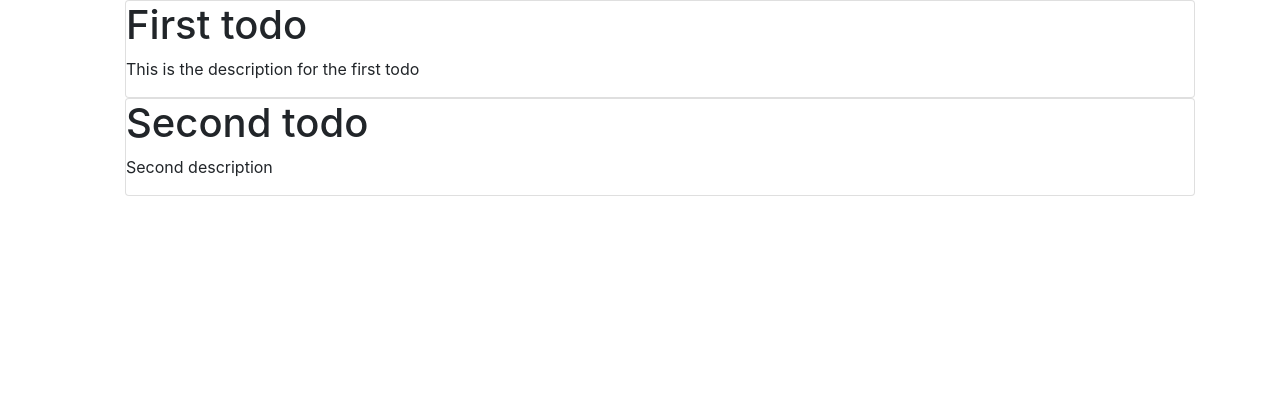
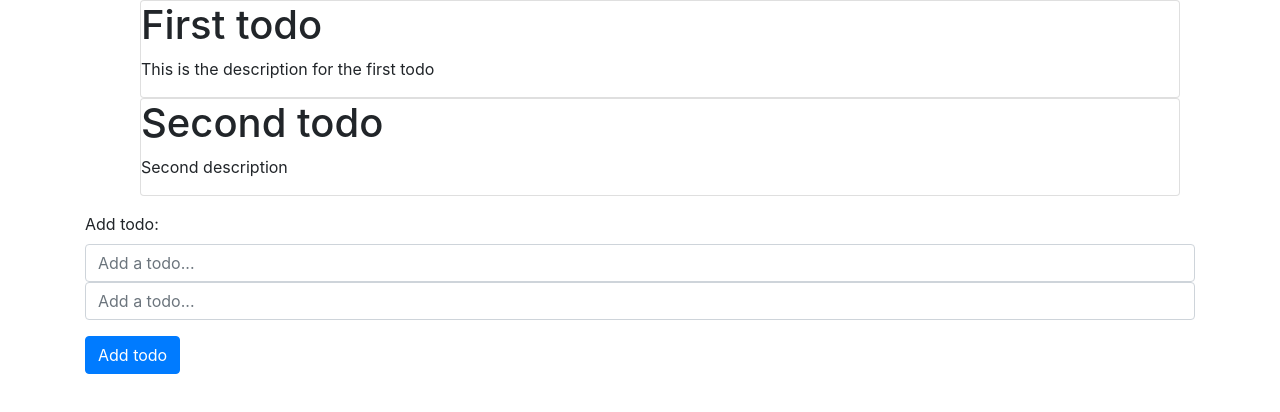
Before and after one commit to stephenisau/redux-todo, a React (Create React App) app: page / in a window 1280 px wide. Shown: the top 412 px of the page. Built offline with nearby package versions, Linux system fonts and the light colour scheme.

Commit message:
Hooked redux up to add todo

```diff
--- a/src/App.js
+++ b/src/App.js
@@ -1,12 +1,18 @@
 import React, { useState, useEffect } from 'react';
 import TodoContainer from './containers/TodoContainer';
+
+// import NewTodoForm from './components/NewTodoForm';
+import NewTodoFormContainer from './containers/NewTodoFormContainer';
 
 import './App.css';
 
 function App() {
   return (
     <React.Fragment>
-      <TodoContainer />
+      <div className="container">
+        <TodoContainer />
+        <NewTodoFormContainer />
+      </div>
     </React.Fragment>
   );
 }
--- a/src/actions/todos.js
+++ b/src/actions/todos.js
@@ -1,13 +1,14 @@
 import { ADD_TODO } from './types';
 
-let todoId = 0;
+let todoId = 3;
 
 export const addTodo = (text) => {
+  todoId++;
   return {
     type: ADD_TODO,
     payload: {
       text: text,
-      id: todoId++
+      id: todoId
     }
   }
 }
--- /dev/null
+++ b/src/components/NewTodoForm.js
@@ -0,0 +1,59 @@
+import React, { Component } from "react";
+
+class NewTodoForm extends Component {
+
+  constructor(props) {
+    super(props);
+    this.state = {
+      title: "",
+      description: ""
+    }
+    this.handleSubmit = this.handleSubmit.bind(this);
+  }
+
+
+  handleSubmit = (e) => {
+    e.preventDefault();
+    this.props.addTodo(this.state)
+    this.setState({
+      title: "",
+      description: ""
+    });
+    // handle form submission
+  }
+
+
+  handleChange = (e) => {
+    this.setState({
+      [e.target.name]: e.target.value
+    })
+  }
+
+
+  render() {
+    return (
+      <form onSubmit={this.handleSubmit}>
+        <div className='form-group'>
+          <label for="todo">Add todo: </label>
+          <input
+            type="text"
+            className="form-control"
+            id="title"
+            placeholder="Add a todo..."
+            name="title"
+            onChange={(e) => this.handleChange(e)} />
+          <input
+            type="text"
+            className="form-control"
+            id="description"
+            placeholder="Add a todo..."
+            name="description"
+            onChange={(e) => this.handleChange(e)} />
+        </div>
+        <button className="btn btn-primary">Add todo</button>
+      </form>
+    );
+  }
+}
+
+export default NewTodoForm;
--- a/src/components/TodoList.js
+++ b/src/components/TodoList.js
@@ -1,5 +1,11 @@
 import React, { useState, useEffect } from 'react';
+
+import PropTypes from 'prop-types';
+
+// Component Imports
 import Todo from './Todo';
+import NewTodoForm from './NewTodoForm';
+
 
 function TodoList(props) {
 
@@ -8,11 +14,11 @@ function TodoList(props) {
     Data in our store is normalized with id as key, todos as values.
     This code below is to extract the ID's from the store and make turn them into individual todos
     */
-  const { todos } = props;
-
-  const todoList = Object.keys(props.todos).map(id => {
-    return todos[id];
-  });
+  const { todos, ids } = props;
+  const todoList = ids.map(id => todos[id]);
+  // const todoList = Object.keys(props.todos).map(id => {
+  //   return todos[id];
+  // });
 
   return (
     <React.Fragment>
--- /dev/null
+++ b/src/containers/NewTodoFormContainer.js
@@ -0,0 +1,17 @@
+import { connect } from 'react-redux';
+
+import NewTodoForm from '../components/NewTodoForm';
+
+import { addTodo } from '../actions/todos';
+
+export const mapStateToProps = (state, ownProps) => {
+  return {
+    todos: state.todos.todos,
+    allIds: [...state.todos.allIds]
+  }
+}
+
+export default connect(
+  null,
+  { addTodo }
+)(NewTodoForm);
--- a/src/containers/TodoContainer.js
+++ b/src/containers/TodoContainer.js
@@ -2,14 +2,14 @@ import { connect } from 'react-redux';
 import TodoList from '../components/TodoList';
 
 const getIds = (todos) => {
-  console.log('Getting ids');
   return todos
 }
 
 
 const mapStateToProps = (state, ownProps) => {
   return {
-    todos: state.todos.todos,
+    todos: state.todoReducer.todos,
+    ids: [...state.todoReducer.allIds]
   }
 }
 
--- a/src/reducers/rootReducer.js
+++ b/src/reducers/rootReducer.js
@@ -1,8 +1,8 @@
 import { combineReducers } from 'redux';
 
-import { todoReducer as todos } from './todoReducer';
+import { todoReducer } from './todoReducer';
 
 
 export default combineReducers({
-  todos
+  todoReducer
 })
--- a/src/reducers/todoReducer.js
+++ b/src/reducers/todoReducer.js
@@ -3,20 +3,23 @@ import { ADD_TODO } from '../actions/types';
 import data from '../data.json';
 
 const INITIAL_STATE = {
-  todos: data.todos
+  todos: { ...data.todos },
+  allIds: [...data.allIds]
 }
 
 let id;
 
 export const todoReducer = (state = INITIAL_STATE, action) => {
+  let stateCopy = { ...state }
   switch (action.type) {
     case ADD_TODO:
       id = action.payload.id;
       return {
-        ...state, [id]: { ...action.payload }
+        todos: {...stateCopy.todos, [id]: action.payload.text},
+        allIds: [...stateCopy.allIds, id]
       }
 
     default:
-      return state
+      return { ...stateCopy }
   }
 }
```
